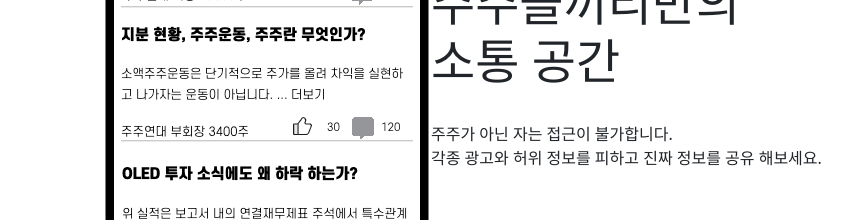
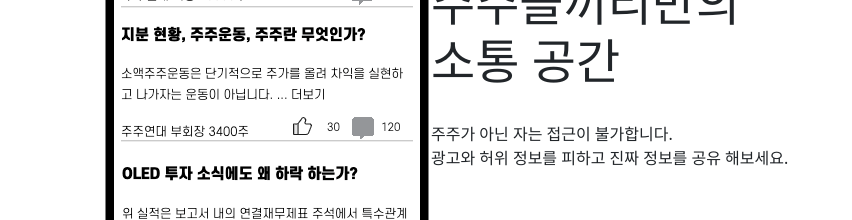
Before and after one commit to broheat/anthouse-landing, a React (Create React App) app: page / in a window 1280 px wide. Shown: the part 1120-1340 px from the top of the page, without its empty margins (221-1073 px from the left). Built offline with nearby package versions, Linux system fonts and the light colour scheme.

Commit message:
font-size fix

```diff
--- a/src/App.js
+++ b/src/App.js
@@ -46,7 +46,7 @@ function App() {
               <p>
                 주주가 아닌 자는 접근이 불가합니다.
                 <br />
-                각종 광고와 허위 정보를 피하고 진짜 정보를 공유 해보세요.
+                광고와 허위 정보를 피하고 진짜 정보를 공유 해보세요.
               </p>
             </div>
           </div>
```
